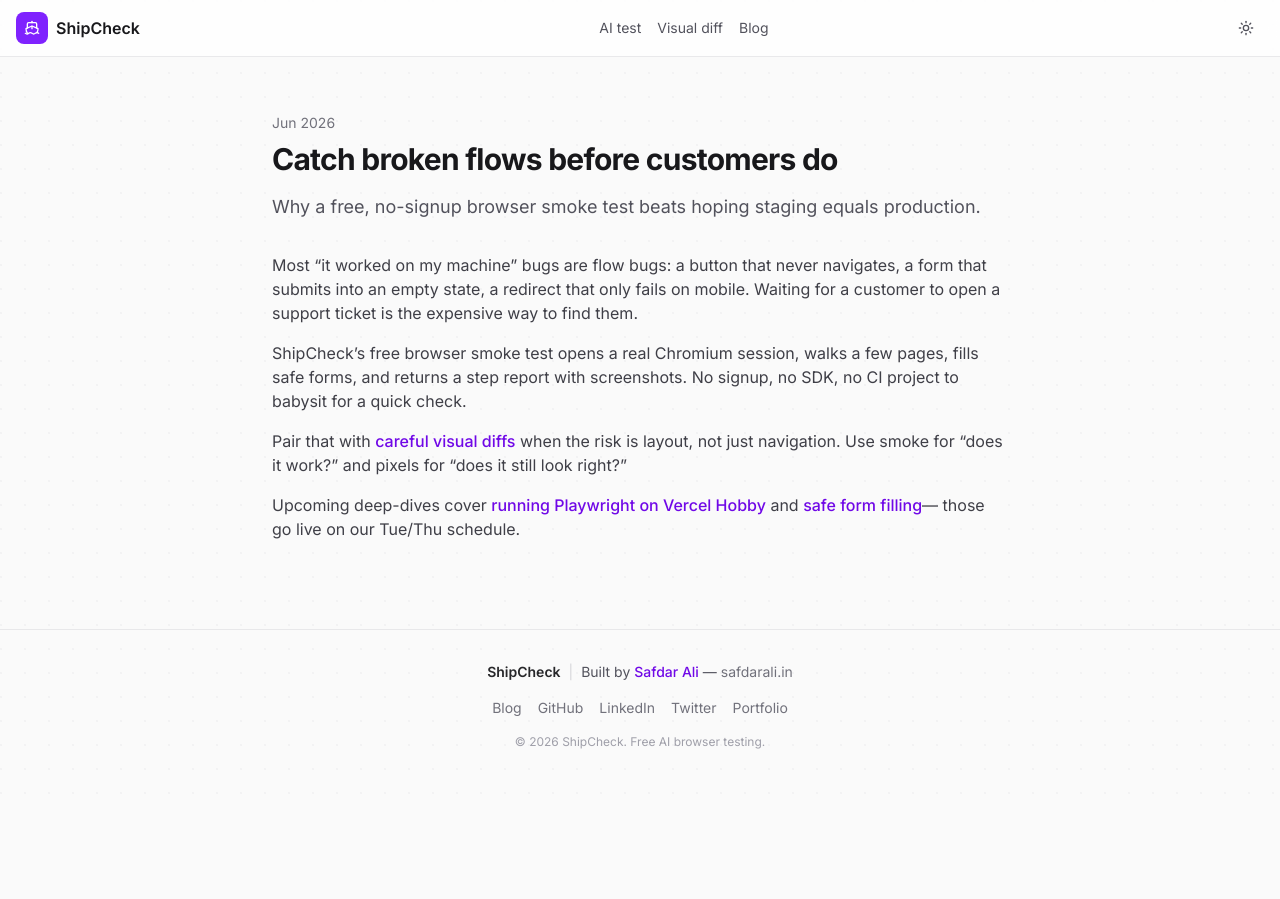
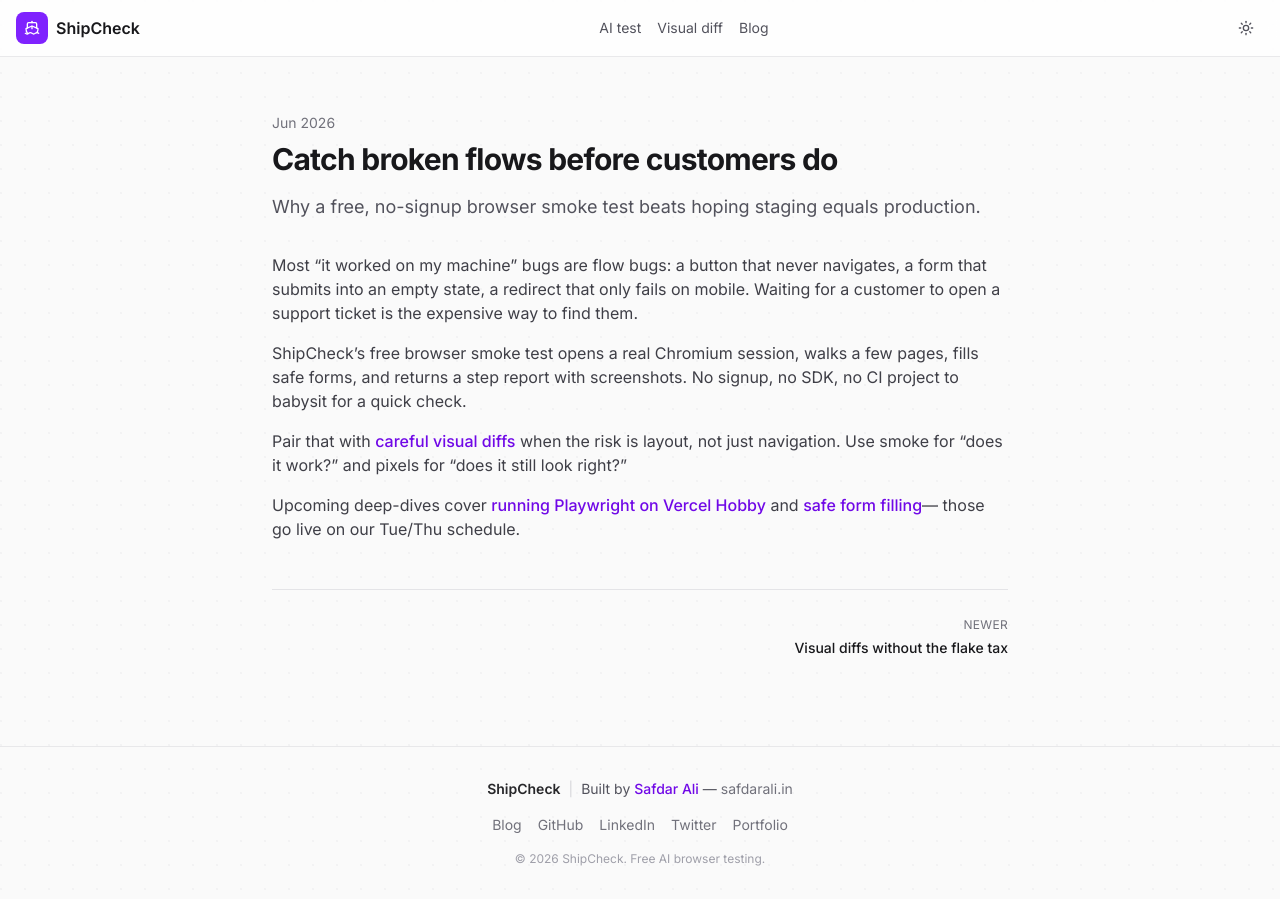
Before and after one commit to Safdar-Ali-India/shipcheck, a Next.js app: page /blog/catch-broken-flows-before-customers in a window 1280 px wide. Before the commit the page ends 800 px from the top, so only its background shows below. Built offline with nearby package versions, Linux system fonts and the light colour scheme.

Commit message:
feat: add older and newer links on articles
Neighbors come from published native posts only, so a future slot never becomes a 404 link.

```diff
--- a/src/app/blog/catch-broken-flows-before-customers/page.tsx
+++ b/src/app/blog/catch-broken-flows-before-customers/page.tsx
@@ -1,5 +1,6 @@
 import type { Metadata } from "next";
 import { getPostByHref } from "@/data/blog-posts";
+import { PostNav } from "@/components/blog/PostNav";
 import { PublishedBlogLink } from "@/components/blog/PublishedBlogLink";
 import { requirePublishedBlogPost } from "@/lib/require-published-blog-post";
 import { BRAND, SITE_URL } from "@/lib/constants";
@@ -92,6 +93,7 @@
           — those go live on our Tue/Thu schedule.
         </p>
       </div>
+      <PostNav href={POST_HREF} />
     </article>
   );
 }
--- a/src/app/blog/playwright-on-vercel-hobby/page.tsx
+++ b/src/app/blog/playwright-on-vercel-hobby/page.tsx
@@ -1,5 +1,6 @@
 import type { Metadata } from "next";
 import { getPostByHref } from "@/data/blog-posts";
+import { PostNav } from "@/components/blog/PostNav";
 import { PublishedBlogLink } from "@/components/blog/PublishedBlogLink";
 import { requirePublishedBlogPost } from "@/lib/require-published-blog-post";
 import { BRAND, SITE_URL } from "@/lib/constants";
@@ -74,6 +75,7 @@
           so one IP cannot burn the whole budget.
         </p>
       </div>
+      <PostNav href={POST_HREF} />
     </article>
   );
 }
--- a/src/app/blog/public-quotas-for-free-tools/page.tsx
+++ b/src/app/blog/public-quotas-for-free-tools/page.tsx
@@ -1,5 +1,6 @@
 import type { Metadata } from "next";
 import { getPostByHref } from "@/data/blog-posts";
+import { PostNav } from "@/components/blog/PostNav";
 import { PublishedBlogLink } from "@/components/blog/PublishedBlogLink";
 import { requirePublishedBlogPost } from "@/lib/require-published-blog-post";
 import { BRAND, SITE_URL } from "@/lib/constants";
@@ -73,6 +74,7 @@
           .
         </p>
       </div>
+      <PostNav href={POST_HREF} />
     </article>
   );
 }
--- a/src/app/blog/safe-form-filling-in-smoke-tests/page.tsx
+++ b/src/app/blog/safe-form-filling-in-smoke-tests/page.tsx
@@ -1,5 +1,6 @@
 import type { Metadata } from "next";
 import { getPostByHref } from "@/data/blog-posts";
+import { PostNav } from "@/components/blog/PostNav";
 import { PublishedBlogLink } from "@/components/blog/PublishedBlogLink";
 import { requirePublishedBlogPost } from "@/lib/require-published-blog-post";
 import { BRAND, SITE_URL } from "@/lib/constants";
@@ -74,6 +75,7 @@
           .
         </p>
       </div>
+      <PostNav href={POST_HREF} />
     </article>
   );
 }
--- a/src/app/blog/shareable-test-reports/page.tsx
+++ b/src/app/blog/shareable-test-reports/page.tsx
@@ -1,5 +1,6 @@
 import type { Metadata } from "next";
 import { getPostByHref } from "@/data/blog-posts";
+import { PostNav } from "@/components/blog/PostNav";
 import { PublishedBlogLink } from "@/components/blog/PublishedBlogLink";
 import { requirePublishedBlogPost } from "@/lib/require-published-blog-post";
 import { BRAND, SITE_URL } from "@/lib/constants";
@@ -73,6 +74,7 @@
           .
         </p>
       </div>
+      <PostNav href={POST_HREF} />
     </article>
   );
 }
--- a/src/app/blog/visual-diffs-without-flake-tax/page.tsx
+++ b/src/app/blog/visual-diffs-without-flake-tax/page.tsx
@@ -1,5 +1,6 @@
 import type { Metadata } from "next";
 import { getPostByHref } from "@/data/blog-posts";
+import { PostNav } from "@/components/blog/PostNav";
 import { PublishedBlogLink } from "@/components/blog/PublishedBlogLink";
 import { requirePublishedBlogPost } from "@/lib/require-published-blog-post";
 import { BRAND, SITE_URL } from "@/lib/constants";
@@ -74,6 +75,7 @@
           instead of screenshots alone.
         </p>
       </div>
+      <PostNav href={POST_HREF} />
     </article>
   );
 }
--- /dev/null
+++ b/src/components/blog/PostNav.tsx
@@ -0,0 +1,30 @@
+import Link from "next/link";
+import { getAdjacentPosts } from "@/data/blog-posts";
+
+export function PostNav({ href }: { href: string }) {
+  const { newer, older } = getAdjacentPosts(href);
+  if (!newer && !older) return null;
+
+  return (
+    <nav className="mt-12 grid gap-4 border-t border-zinc-200 pt-6 text-sm dark:border-zinc-800 sm:grid-cols-2">
+      {older ? (
+        <Link href={older.href} className="group block">
+          <span className="text-xs uppercase tracking-wide text-zinc-500">Older</span>
+          <span className="mt-1 block font-medium text-zinc-900 group-hover:text-violet-700 dark:text-zinc-100 dark:group-hover:text-violet-300">
+            {older.title}
+          </span>
+        </Link>
+      ) : (
+        <span />
+      )}
+      {newer ? (
+        <Link href={newer.href} className="group block sm:text-right">
+          <span className="text-xs uppercase tracking-wide text-zinc-500">Newer</span>
+          <span className="mt-1 block font-medium text-zinc-900 group-hover:text-violet-700 dark:text-zinc-100 dark:group-hover:text-violet-300">
+            {newer.title}
+          </span>
+        </Link>
+      ) : null}
+    </nav>
+  );
+}
```
